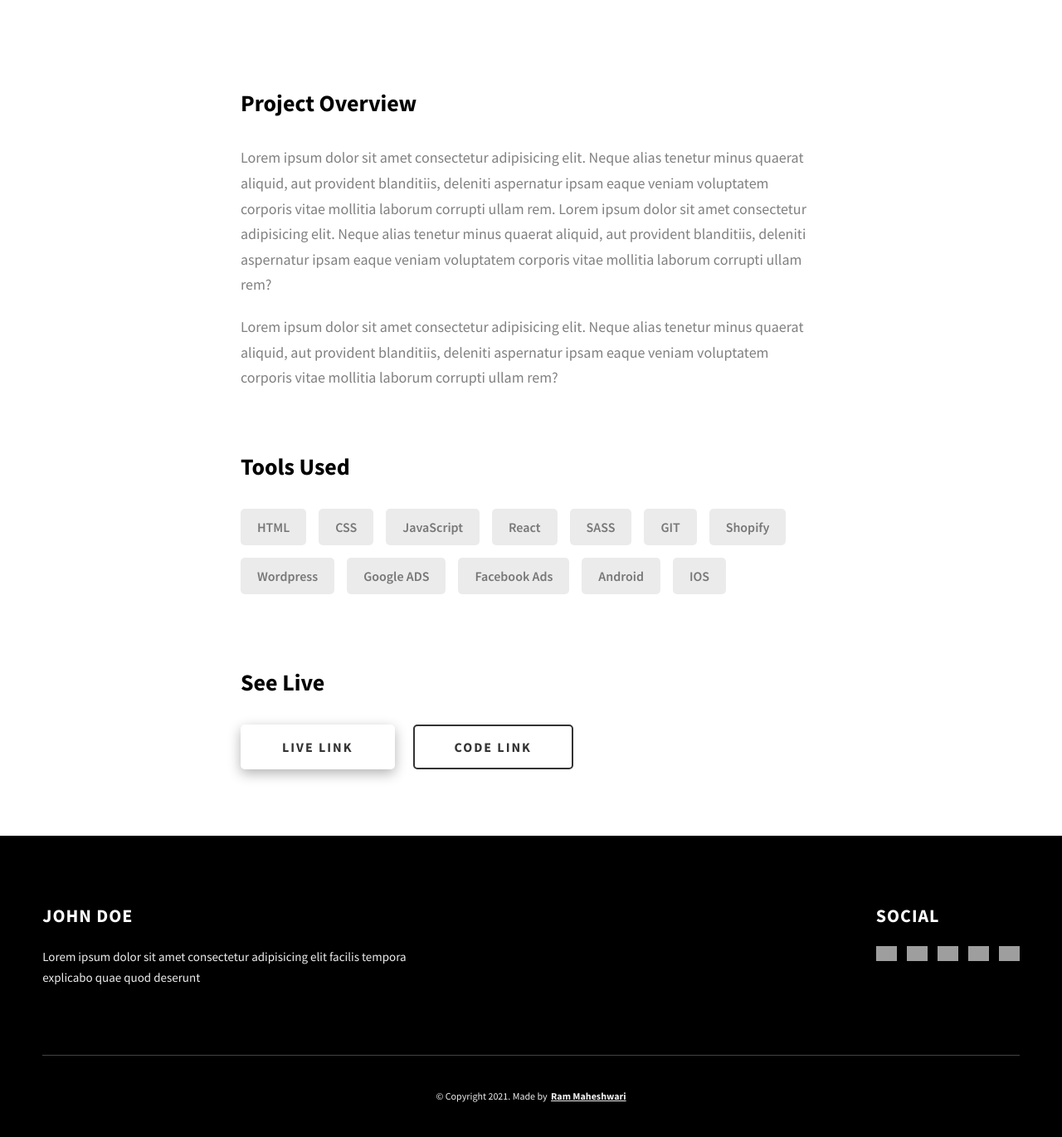
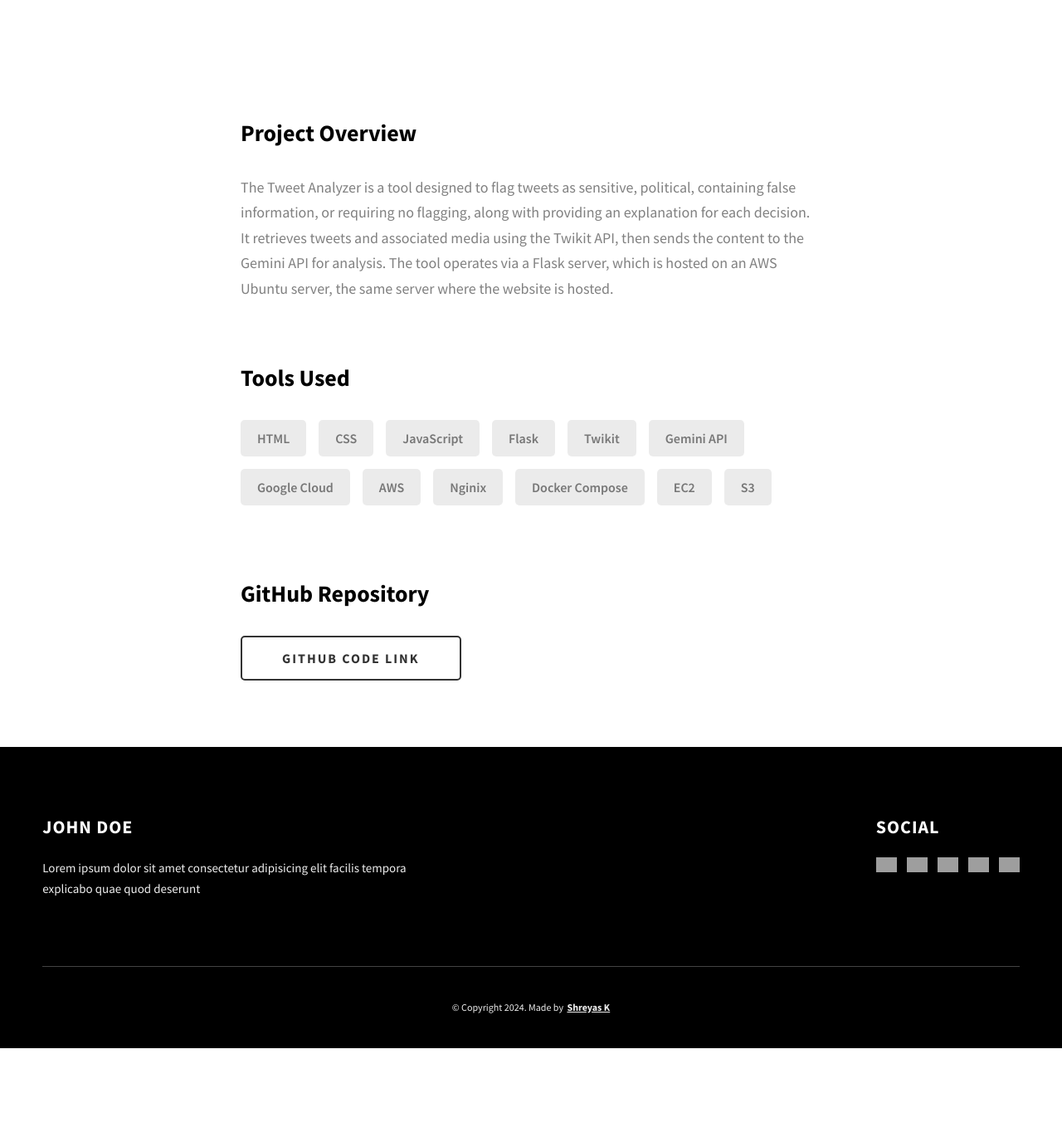
Before and after one commit to shreyask5/Portfolio-Website, a PHP site: page /project-1.html in a window 1280 px wide. Shown: the part 768-2138 px from the top of the page at 83% size. After the commit the page ends 2031 px from the top, so only its background shows below. Run offline with PHP 8.4, Linux system fonts and the light colour scheme; some libraries are stand-ins or nearby versions; grey boxes are pictures that could not be loaded.

Commit message:
Tweet Version 2 with quote Images

```diff
--- a/frontend/web/css/style.css
+++ b/frontend/web/css/style.css
@@ -770,6 +770,7 @@ textarea {
   color: #000;
   display:flex;
   flex-wrap: wrap;
+  justify-content: center;
 }
 
 .text-primary-white {
@@ -782,3 +783,14 @@ textarea {
   @media only screen and (max-width: 37.5em) {
     .text-primary-white {
       font-size: 24px; } }
+
+.text-primary-white-center {
+  color: #fff;
+  text-align: center;
+  margin-top: 1.6rem;
+  font-size: 2.2rem;
+  width: 100%;
+  line-height: 1.6; }
+  @media only screen and (max-width: 37.5em) {
+    .text-primary-white {
+      font-size: 24px; } }
--- a/frontend/web/project-1.html
+++ b/frontend/web/project-1.html
@@ -32,6 +32,12 @@
       transform: scale(1.1);
       color: #fff;
       background: #a5dcff;}
+
+      .tweetContainerClass{
+      display: flex;
+      justify-content: center;
+      margin-top: 1.6rem;
+      }
     </style>
     <script src="index.js" defer></script>
   </head>
@@ -104,19 +110,17 @@
       <div class="project-cs-hero__content">
         <h1 class="heading-primary">Tweet Analyzer</h1>
         <div class="project-cs-hero__info">
-          <p class="text-primary-white">
-            Lorem ipsum dolor sit amet consectetur adipisicing elit. Dignissimos
-            in numquam incidunt earum quaerat scum fuga, atque similique natus
-            nobis sit.
+          <p class="text-primary-white-center">
+            The Tweet Analyzer is a tool designed to flag tweets as sensitive, political, containing false information, or requiring no flagging, along with providing an explanation for each decision.
           </p>
         </div>
         <div class="project-cs-hero__cta">
           <form id="tweetForm" class = "form-class">
-            <input id="url" type="text" name="url" class="Input-text" value="https://x.com/elonmusk/status/1830656672211103825" placeholder="Enter Tweet URL" required>
+            <input id="url" type="text" name="url" class="Input-text" value="https://x.com/elonmusk/status/1831356844214042634" placeholder="Enter Tweet URL" required>
             <button class="btn btn--bg" type="submit">Analyze</button>
           </form>
-          <div id="tweetContainer"></div>
           <div class="text-primary-white" id="result"></div>
+          <div id="tweetContainer" class="tweetContainerClass"></div>
         </div>
       </div>
     </section>
@@ -129,20 +133,7 @@
             <div class="project-details__desc">
               <h3 class="project-details__content-title">Project Overview</h3>
               <p class="project-details__desc-para">
-                Lorem ipsum dolor sit amet consectetur adipisicing elit. Neque
-                alias tenetur minus quaerat aliquid, aut provident blanditiis,
-                deleniti aspernatur ipsam eaque veniam voluptatem corporis vitae
-                mollitia laborum corrupti ullam rem. Lorem ipsum dolor sit amet
-                consectetur adipisicing elit. Neque alias tenetur minus quaerat
-                aliquid, aut provident blanditiis, deleniti aspernatur ipsam
-                eaque veniam voluptatem corporis vitae mollitia laborum corrupti
-                ullam rem?
-              </p>
-              <p class="project-details__desc-para">
-                Lorem ipsum dolor sit amet consectetur adipisicing elit. Neque
-                alias tenetur minus quaerat aliquid, aut provident blanditiis,
-                deleniti aspernatur ipsam eaque veniam voluptatem corporis vitae
-                mollitia laborum corrupti ullam rem?
+                The Tweet Analyzer is a tool designed to flag tweets as sensitive, political, containing false information, or requiring no flagging, along with providing an explanation for each decision. It retrieves tweets and associated media using the Twikit API, then sends the content to the Gemini API for analysis. The tool operates via a Flask server, which is hosted on an AWS Ubuntu server, the same server where the website is hosted.
               </p>
             </div>
             <div class="project-details__tools-used">
@@ -151,30 +142,24 @@
                 <div class="skills__skill">HTML</div>
                 <div class="skills__skill">CSS</div>
                 <div class="skills__skill">JavaScript</div>
-                <div class="skills__skill">React</div>
-                <div class="skills__skill">SASS</div>
-                <div class="skills__skill">GIT</div>
-                <div class="skills__skill">Shopify</div>
-                <div class="skills__skill">Wordpress</div>
-                <div class="skills__skill">Google ADS</div>
-                <div class="skills__skill">Facebook Ads</div>
-                <div class="skills__skill">Android</div>
-                <div class="skills__skill">IOS</div>
+                <div class="skills__skill">Flask</div>
+                <div class="skills__skill">Twikit</div>
+                <div class="skills__skill">Gemini API</div>
+                <div class="skills__skill">Google Cloud</div>
+                <div class="skills__skill">AWS</div>
+                <div class="skills__skill">Nginix</div>
+                <div class="skills__skill">Docker Compose</div>
+                <div class="skills__skill">EC2</div>
+                <div class="skills__skill">S3</div>
               </div>
             </div>
             <div class="project-details__links">
-              <h3 class="project-details__content-title">See Live</h3>
-              <a
-                href="#"
-                class="btn btn--med btn--theme project-details__links-btn"
-                target="_blank"
-                >Live Link</a
-              >
+              <h3 class="project-details__content-title">GitHub Repository</h3>
               <a
                 href="#"
                 class="btn btn--med btn--theme-inv project-details__links-btn"
                 target="_blank"
-                >Code Link</a
+                >Github Code Link</a
               >
             </div>
           </div>
@@ -236,9 +221,9 @@
         </div>
 
         <div class="main-footer__lower">
-          &copy; Copyright 2021. Made by
-          <a rel="noreferrer" target="_blank" href="https://rammaheshwari.com"
-            >Ram Maheshwari</a
+          &copy; Copyright 2024. Made by
+          <a rel="noreferrer" target="_blank" href=""
+            >Shreyas K</a
           >
         </div>
       </div>
```
